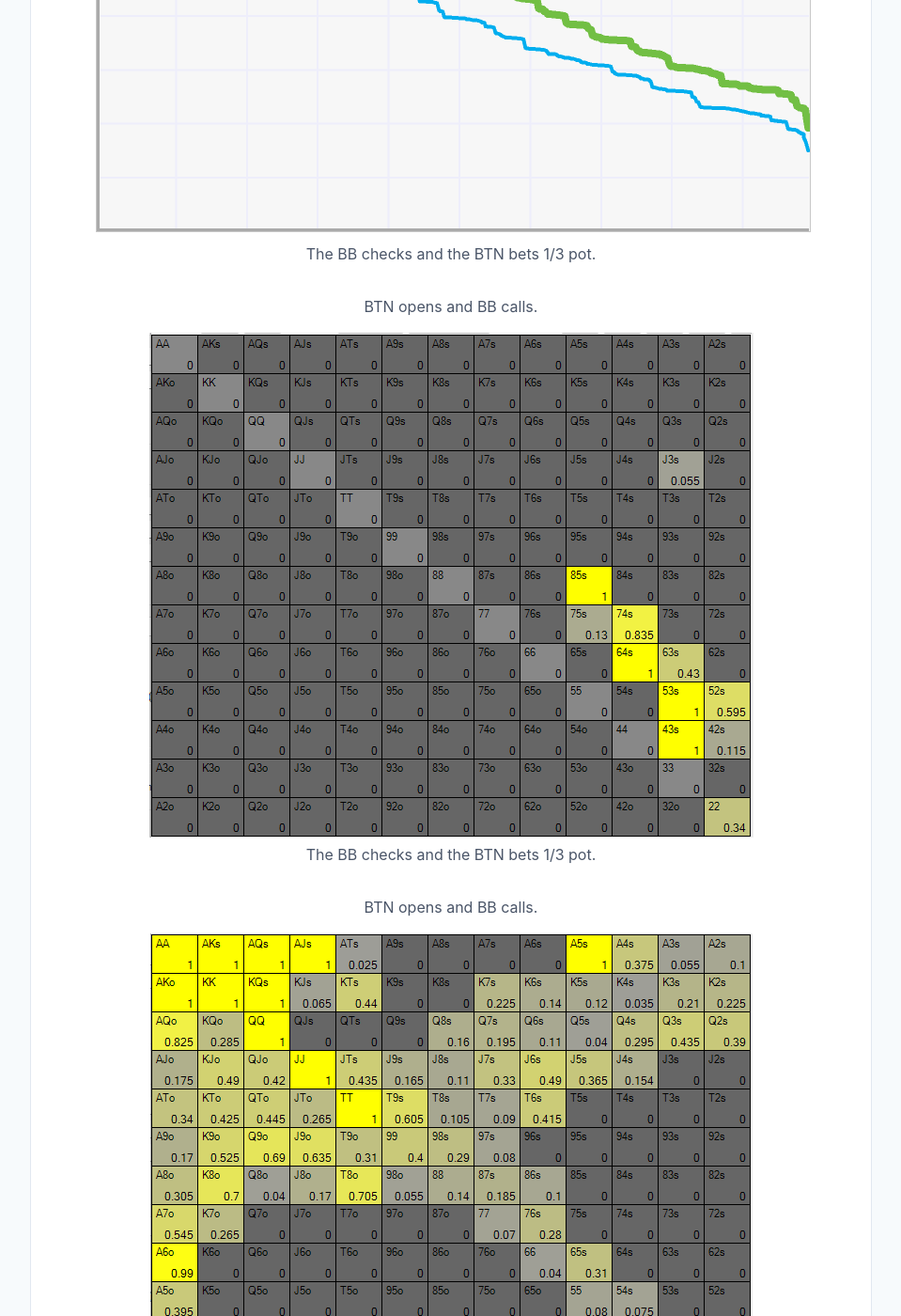
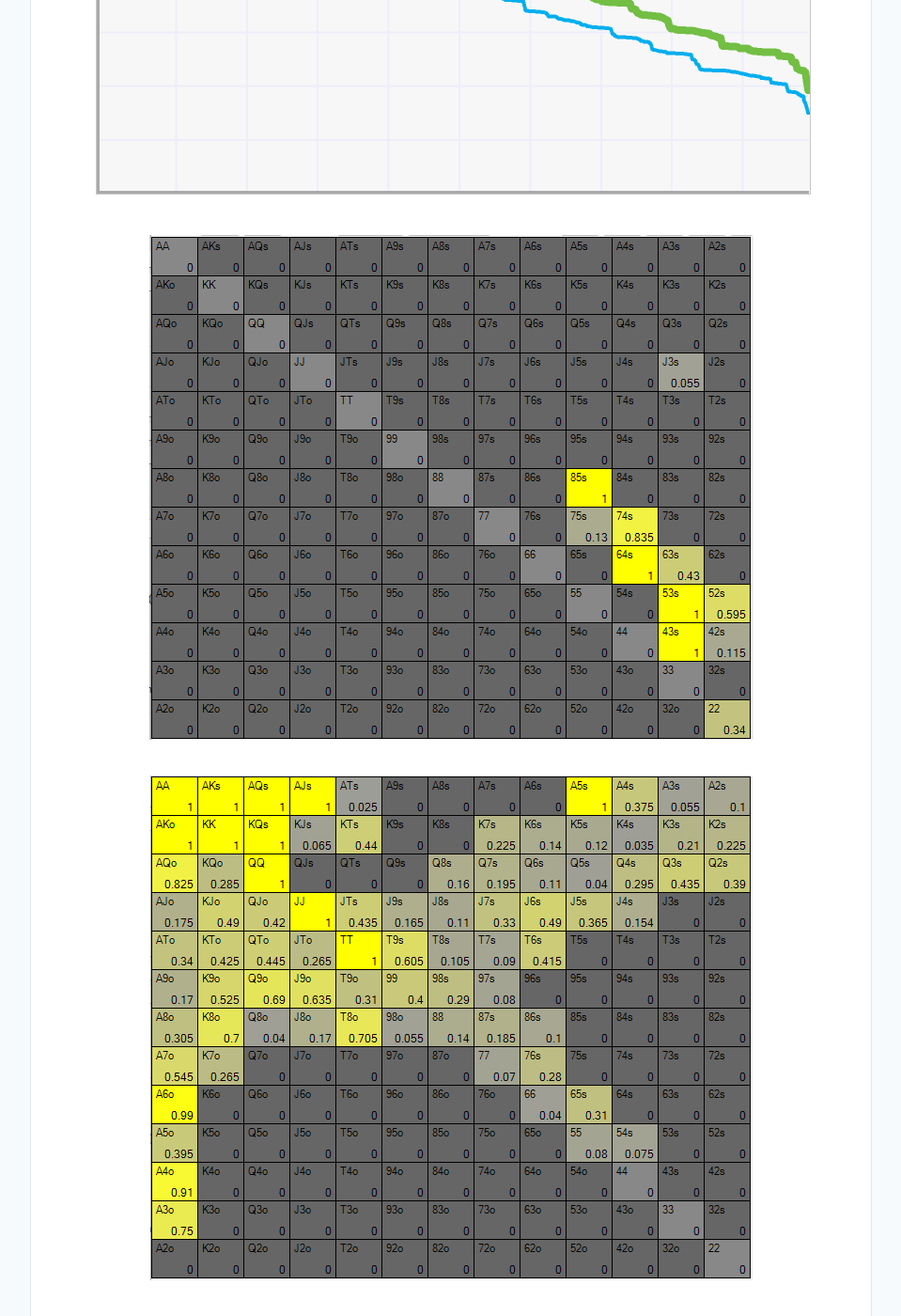
Before and after one commit to greglejeune/blog, a Jekyll site: the page built from _posts/2024-02-04-btnvsbb-cbet.md, in a window 1280 px wide and 1400 px high, scrolled down 588 px. Shown: the whole window at 94% size, without its empty margins (160-1119 px from the left). Built offline with Jekyll 4.4.1, drawn with Linux system fonts in a browser that asks for light colours; some of the changed text lies outside the part shown.

Commit message:
Update 2024-02-04-btnvsbb-cbet.md

```diff
--- a/_posts/2024-02-04-btnvsbb-cbet.md
+++ b/_posts/2024-02-04-btnvsbb-cbet.md
@@ -10,33 +10,15 @@ categories: pu
 <div class="body">
 
   <figure class="image-center">
-    <figcaption>
-      BTN opens and BB calls.
-    </figcaption>
     <img src="/blog/img/2024-02-04-eq.png">
-    <figcaption>
-      The BB checks and the BTN bets 1/3 pot.
-    </figcaption>
   </figure>
 
   <figure class="image-center">
-    <figcaption>
-      BTN opens and BB calls.
-    </figcaption>
     <img src="/blog/img/2024-02-04-core.png">
-    <figcaption>
-      The BB checks and the BTN bets 1/3 pot.
-    </figcaption>
   </figure>
 
   <figure class="image-center">
-    <figcaption>
-      BTN opens and BB calls.
-    </figcaption>
     <img src="/blog/img/2024-02-04-top.png">
-    <figcaption>
-      The BB checks and the BTN bets 1/3 pot.
-    </figcaption>
   </figure>
 
 </div>
```
